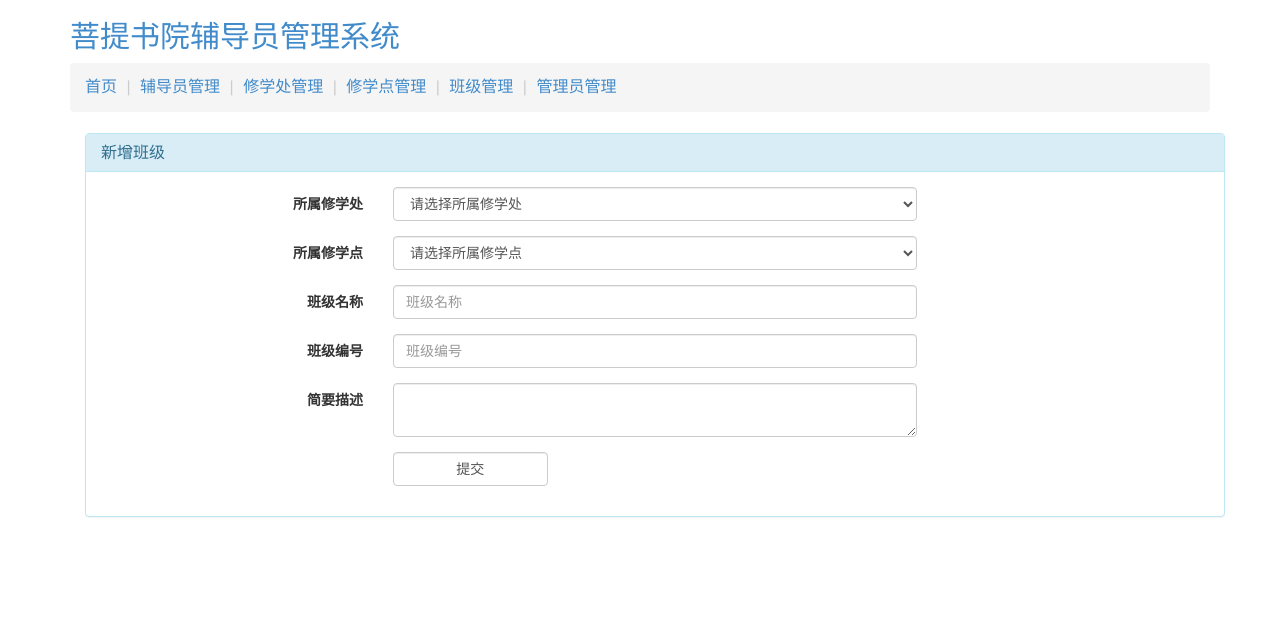
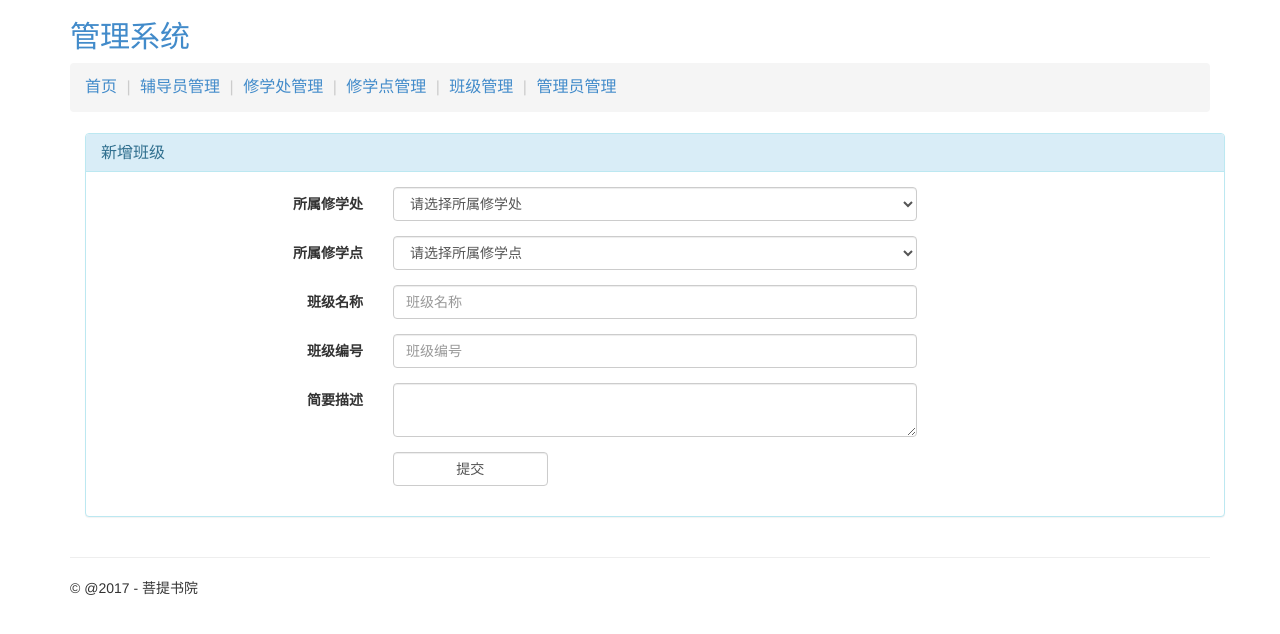
Before and after one commit to simonli/putidms, a Flask app: page /admin/class/add in a window 1280 px wide. Shown: the top 634 px of the page. Run offline with Flask 2, Linux system fonts and the light colour scheme; a user stored in the database is signed in; data comes from the database, SQL or seed files in the repository; both versions use the stored data as it was after the commit; parts of the project's set-up code (start-up, migrations or seed data) failed here and were passed over; some libraries are stand-ins or nearby versions.

Commit message:
Beta1 adjust the layout

```diff
--- a/putidms/templates/base.html
+++ b/putidms/templates/base.html
@@ -17,7 +17,7 @@
     <div class="container">
         <div class="row">
             <div class="col-md-12">
-                <h2 class="putidms-title"><a href="{{ url_for('main.index') }}">菩提书院辅导员管理系统</a></h2>
+                <h2 class="putidms-title"><a href="{{ url_for('main.index') }}">管理系统</a></h2>
             </div>
         </div>
         <div class="row">
@@ -58,6 +58,11 @@
 </div>
 <footer>
 
+    <div class="container">
+        <hr/>
+        <p>&copy; @2017 - 菩提书院</p>
+    </div>
+
 </footer>
 
 <script src="{{ url_for('static', filename='js/jquery-3.1.1.min.js') }}"></script>
```
Also changed, not shown: putidms/putidms.db.
